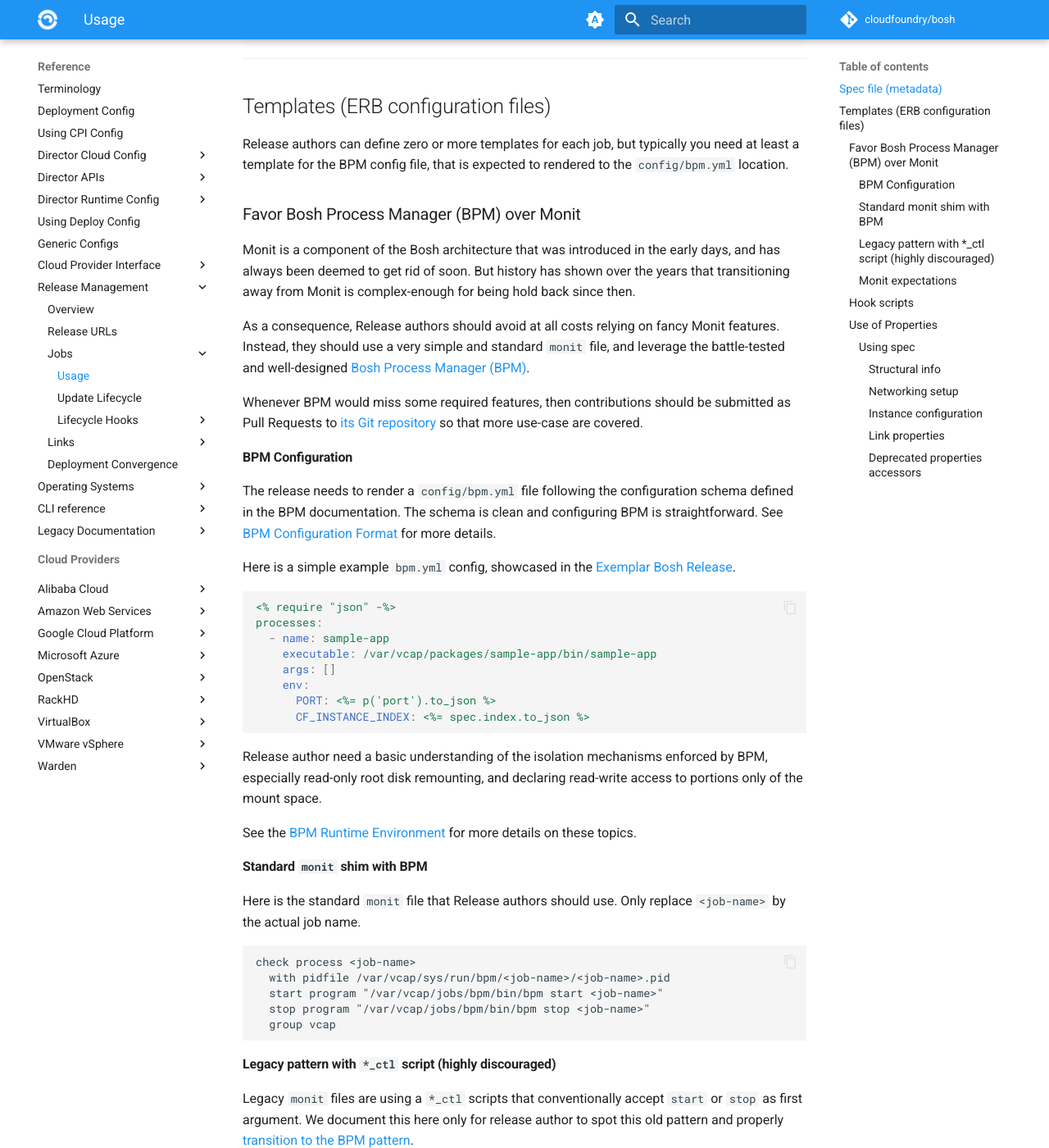
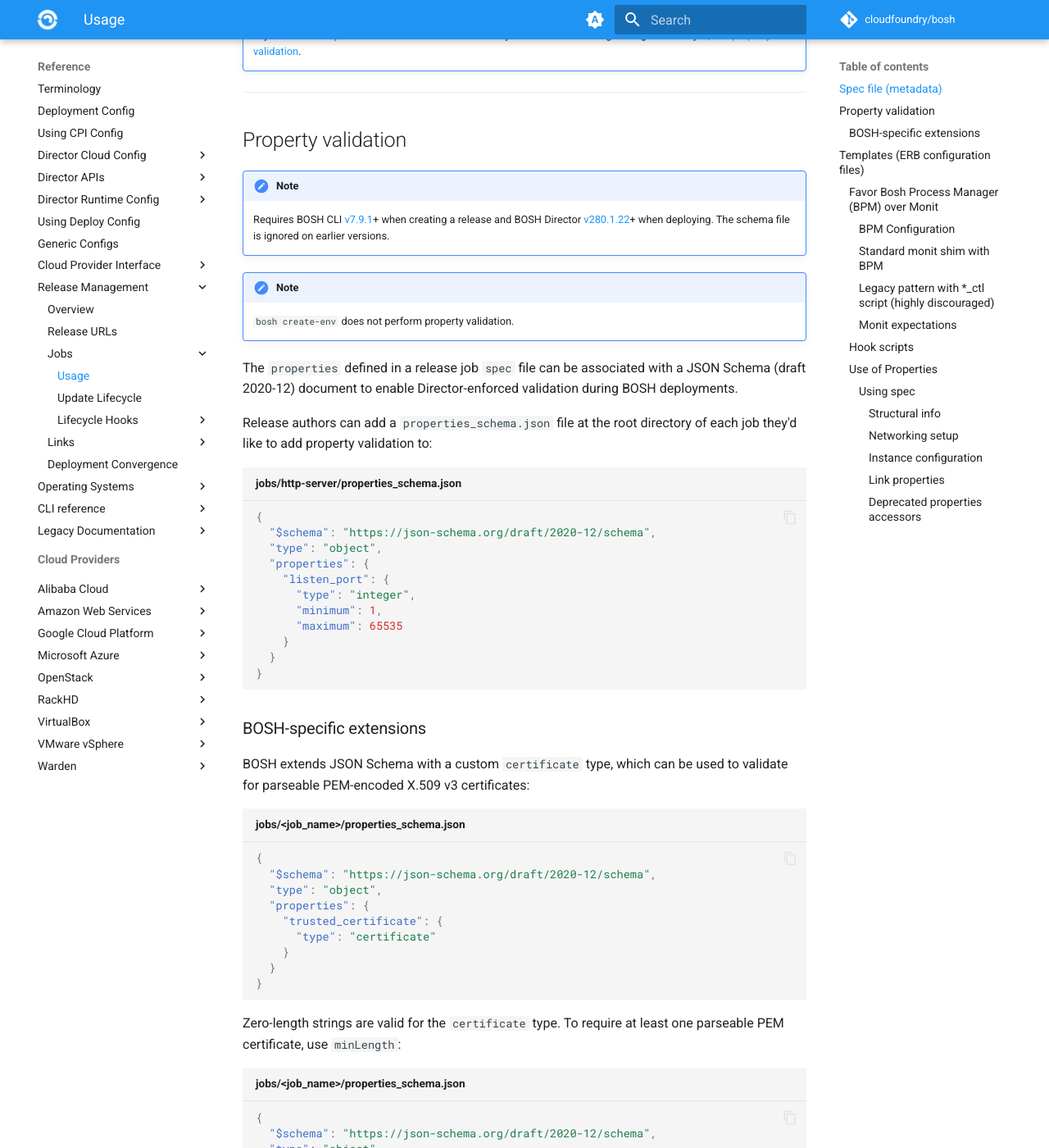
Before and after one commit to cloudfoundry/docs-bosh, an MkDocs documentation site: the page built from content/jobs.md, in a window 1280 px wide and 1400 px high, scrolled down 2501 px. Shown: the whole window at 82% size. Built offline with MkDocs 1.6.1 and Material for MkDocs 9.7.7, drawn with Linux system fonts in a browser that asks for light colours; comment, search, counter and statistics services are not loaded; some of the changed text lies outside the part shown.

Commit message:
feat: initial job property validation docs (#915)
* feat: initial job property validation docs

Document BOSH release job property validation

see: https://github.com/cloudfoundry/community/pull/1049
see: https://github.com/cloudfoundry/bosh-cli/pull/681
see: https://github.com/cloudfoundry/bosh/pull/2602
Signed-off-by: Rifa Achrinza <25147899+achrinza@users.noreply.github.com>

* fix: apply copilot suggestions

Signed-off-by: Rifa Achrinza <25147899+achrinza@users.noreply.github.com>

* fix: clarify property validation

- Document restriction to Draft 2020-12
- Explain zero-string validity for `type: "certificate"`
- Fix incorrect `JSON Schema instance` to `JSON Schema document`

Signed-off-by: Rifa Achrinza <25147899+achrinza@users.noreply.github.com>

---------

Signed-off-by: Rifa Achrinza <25147899+achrinza@users.noreply.github.com>

````diff
--- a/content/jobs.md
+++ b/content/jobs.md
@@ -18,7 +18,7 @@ Jobs are typically OS specific (Windows vs Linux); however, structure of a job r
 
 Spec file defines job metadata. It will be interpreted by the Director when the release is uploaded and when it's deployed.
 
-```yaml
+```yaml title="jobs/http-server/spec"
 ---
 name: http-server
 
@@ -97,17 +97,93 @@ Schema:
           Default is `nil`.
 
 !!! Note
+
     Within a property definition, `default` is used by the Director, and
-    `description`, `default` and `example` are displayed by the
-    [release index](/releases/). In turn, other keys like `type` are used only
-    for convenience, like Concourse does `env` keys in the
-    [“web” job definition][concourse_web_spec]. Indeed, the schema is not
-    formally validated by the Director when registering a release job.
+    `description`, `default` and `example` are displayed by the [release
+    index](/releases/). In turn, other keys like `type` are used only for
+    convenience, like Concourse does `env` keys in the [“web” job
+    definition][concourse_web_spec]. For formal validation by the Director
+    when registering a release job, see [property
+    validation](#property-validation).
 
 [concourse_web_spec]: https://github.com/concourse/concourse-bosh-release/blob/8d2cfa0/jobs/web/spec#L68-L71
 
 ---
+## Property validation {: #property-validation }
 
+!!! note
+
+    Requires BOSH CLI
+    [v7.9.1](https://github.com/cloudfoundry/bosh-cli/releases/tag/v7.9.1)+
+    when creating a release and BOSH Director
+    [v280.1.22](https://github.com/cloudfoundry/bosh/releases/tag/v280.1.22)+
+    when deploying. The schema file is ignored on earlier versions.
+
+!!! note
+
+    `bosh create-env` does not perform property validation.
+
+The `properties` defined in a release job `spec` file can be associated with a
+JSON Schema (draft 2020-12) document to enable Director-enforced validation
+during BOSH deployments.
+
+Release authors can add a `properties_schema.json` file at the root directory
+of each job they'd like to add property validation to:
+
+```json title="jobs/http-server/properties_schema.json"
+{
+  "$schema": "https://json-schema.org/draft/2020-12/schema",
+  "type": "object",
+  "properties": {
+    "listen_port": {
+      "type": "integer",
+      "minimum": 1,
+      "maximum": 65535
+    }
+  }
+}
+```
+
+### BOSH-specific extensions
+
+BOSH extends JSON Schema with a custom `certificate` type, which can be used
+to validate for parseable PEM-encoded X.509 v3 certificates:
+
+```json title="jobs/<job_name>/properties_schema.json"
+{
+  "$schema": "https://json-schema.org/draft/2020-12/schema",
+  "type": "object",
+  "properties": {
+    "trusted_certificate": {
+      "type": "certificate"
+    }
+  }
+}
+```
+
+Zero-length strings are valid for the `certificate` type. To require at least
+one parseable PEM certificate, use `minLength`:
+
+```json title="jobs/<job_name>/properties_schema.json"
+{
+  "$schema": "https://json-schema.org/draft/2020-12/schema",
+  "type": "object",
+  "properties": {
+    "trusted_certificate": {
+      "type": "certificate",
+      "minLength": 1
+    }
+  }
+}
+```
+
+!!! note
+
+    The schema is only used for property validation. It does not influence
+    defaults nor [variable generation](variable-types.md) by the Director's
+    config server such as CredHub.
+
+---
 ## Templates (ERB configuration files) {: #templates }
 
 Release authors can define zero or more templates for each job, but typically
````
